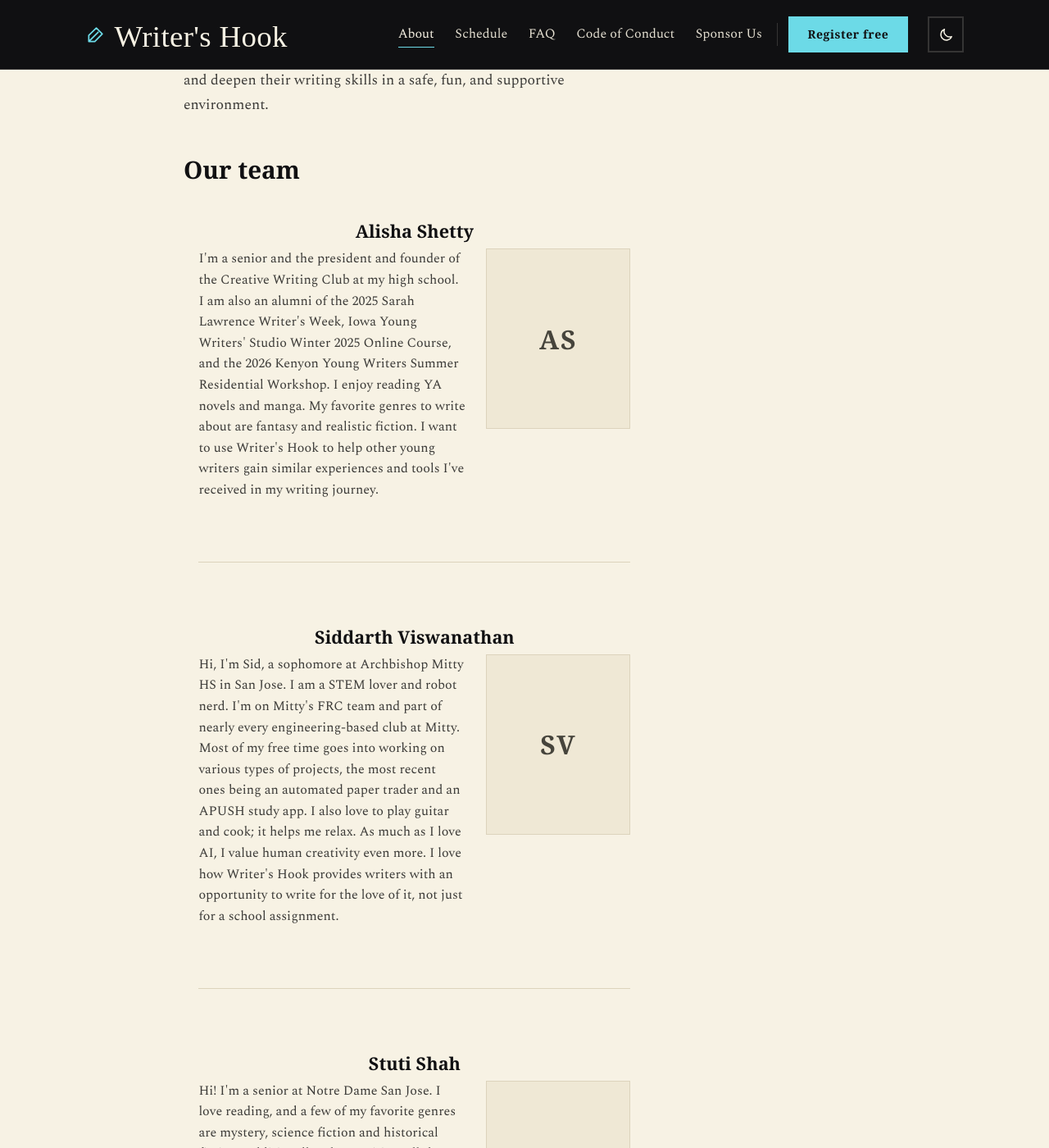
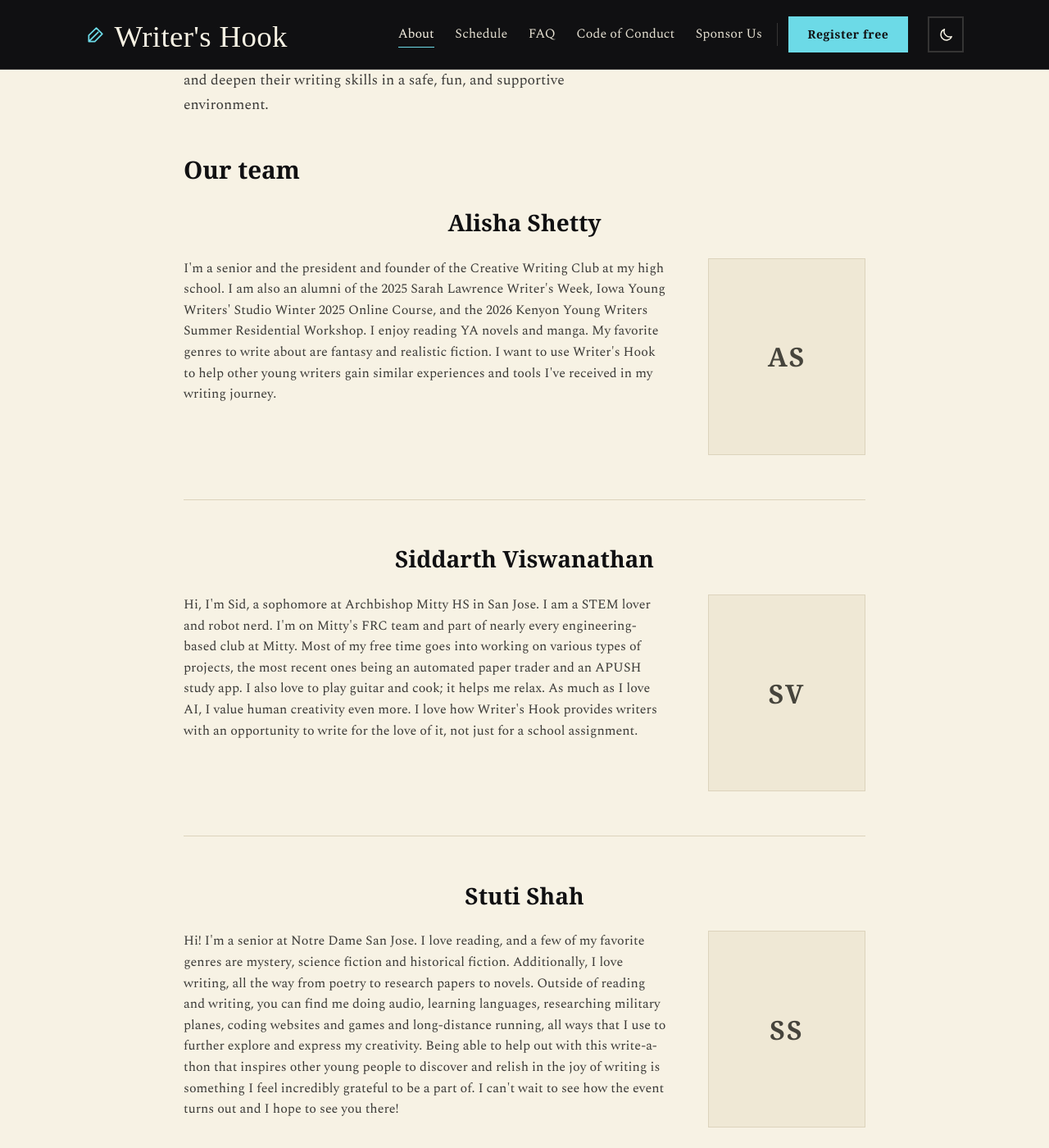
Before and after one commit to Writer-s-Hook/Website, a Jekyll site: the page built from about.md, in a window 1280 px wide and 1400 px high, scrolled down 942 px. Shown: the whole window at 82% size. Built offline with Jekyll 4.4.1, drawn with Linux system fonts in a browser that asks for light colours; some web fonts are replaced.

Commit message:
Team: wider rows, portraits further right, larger names
The rows sat inside a 62ch reading measure, so the portrait was pinned mid-page
with around 280px of container going unused to its right. The team now renders
outside .prose and is not held to that measure, so the portrait reaches the
container edge.

Names go from 1.35rem to 1.75rem, the gap between bio and portrait from 1.6rem
to 3rem, and the portrait column from 11rem to 12rem.

Co-Authored-By: Claude Opus 5 <noreply@anthropic.com>

```diff
--- a/_layouts/page.html
+++ b/_layouts/page.html
@@ -20,5 +20,12 @@ layout: default
     <div class="prose">
       {{ content }}
     </div>
+
+    {%- comment -%} Outside .prose: the team rows are wider than a reading
+         measure, so they are not held to one. {%- endcomment -%}
+    {% if page.team %}
+    <h2 class="team-heading" id="our-team">Our team</h2>
+    {% include team.html %}
+    {% endif %}
   </div>
 </article>
--- a/_sass/components/_team.scss
+++ b/_sass/components/_team.scss
@@ -1,26 +1,35 @@
 @use "../base/variables" as *;
 
 // One member per row.
+// .measure caps its children at 62ch; these rows want the container's width,
+// so the portrait can sit out at the right edge rather than mid-page.
+.team, .team-heading { max-width: none; }
+
 .team {
   list-style: none; padding: 0;
   margin: 1.8rem 0 0;
-  display: grid; gap: 3rem;
+  display: grid; gap: 3.4rem;
 }
-.team-member + .team-member { border-top: 1px solid var(--rule); padding-top: 3rem; }
+.team-heading {
+  font-family: $subhead; font-weight: 700; color: var(--ink);
+  font-size: 1.85rem; line-height: 1.25;
+  margin: 2.8rem 0 .9rem;
+}
+.team-member + .team-member { border-top: 1px solid var(--rule); padding-top: 3.4rem; }
 
 .team-name {
   font-family: $subhead; font-weight: 700;
-  font-size: 1.35rem; line-height: 1.25;
+  font-size: 1.75rem; line-height: 1.25;
   color: var(--ink);
   text-align: center;
-  margin: 0 0 1.2rem;
+  margin: 0 0 1.6rem;
 }
 
 // Bio left, portrait right.
 .team-body {
   display: grid;
-  grid-template-columns: 1fr 11rem;
-  gap: 1.6rem;
+  grid-template-columns: 1fr 12rem;
+  gap: 3rem;
   align-items: start;
 }
 .team-bio {
--- a/about.md
+++ b/about.md
@@ -20,7 +21,3 @@ Evidence suggests that students in 8th through 12th grade struggle to write prof
 Most writing programs are inaccessible to many teens due to cost and limited spaces.
 
 These are the very reasons we want a space for all teens to develop and deepen their writing skills in a safe, fun, and supportive environment.
-
-## Our team
-
-{% include team.html %}
```
Also changed, not shown: other parts of about.md (+1 -0 lines).
